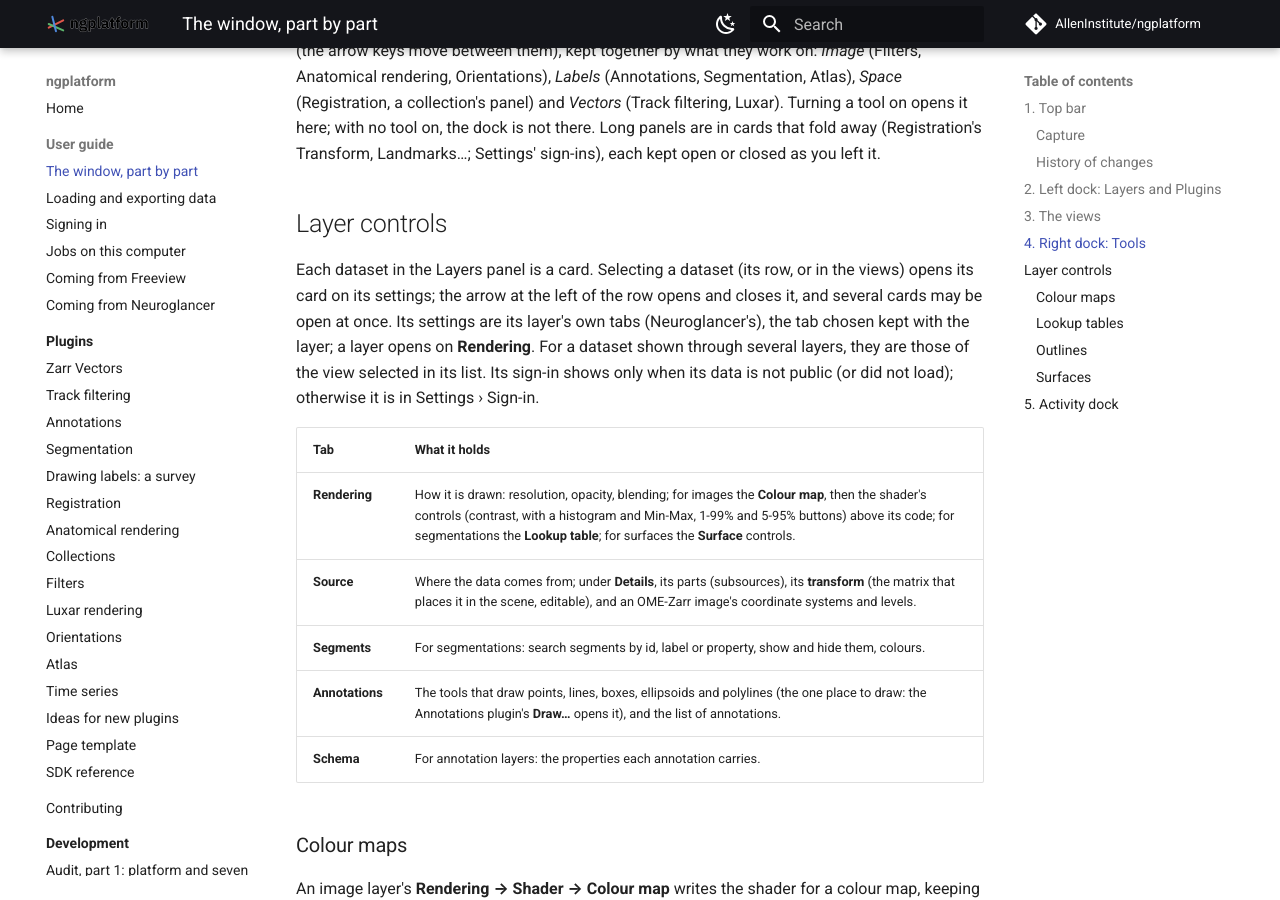
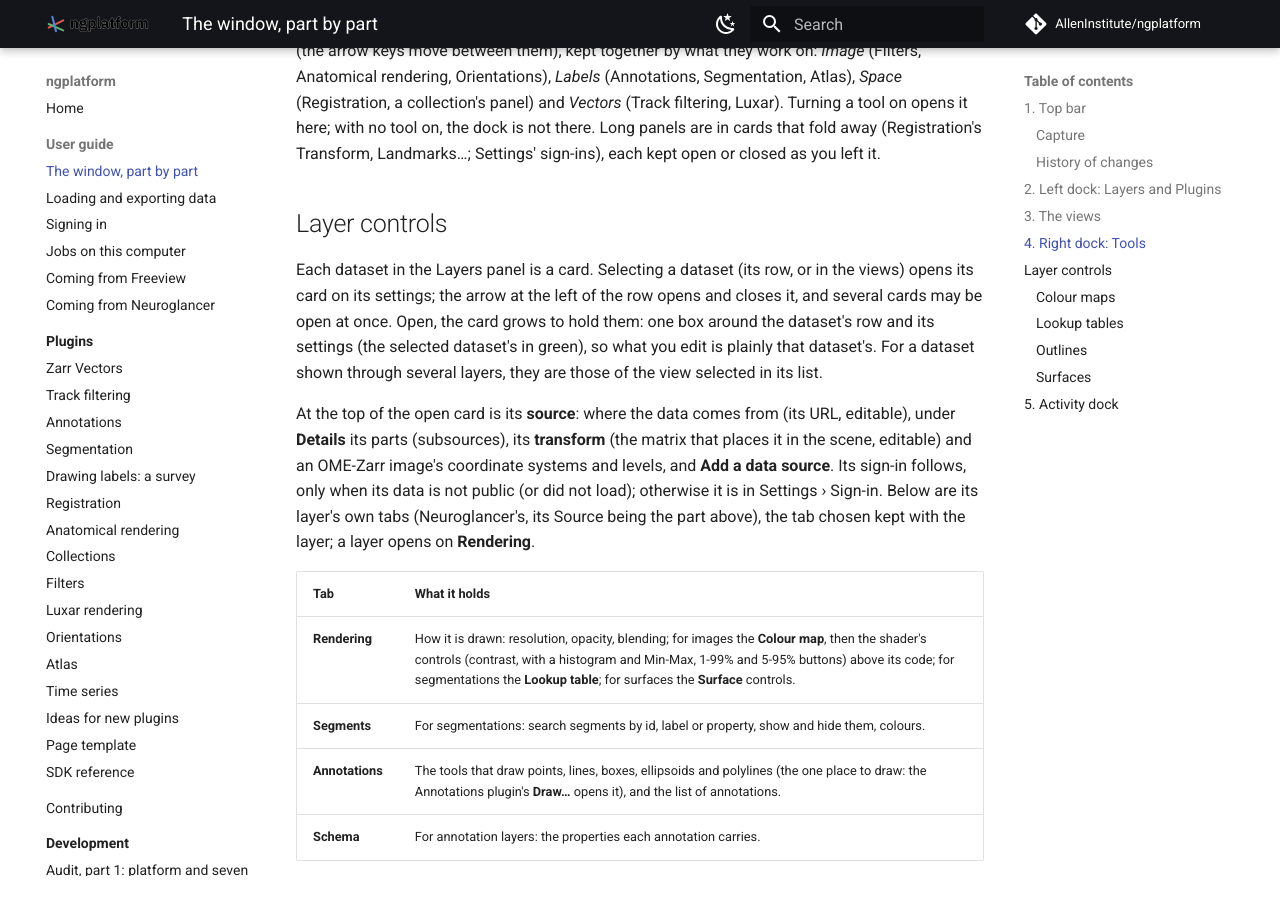
Before and after one commit to AllenInstitute/ngplatform, an MkDocs documentation site: the page built from docs/guide/interface.md, in a window 1280 px wide and 900 px high, scrolled down 4523 px. Built offline with MkDocs 1.6.1 and Material for MkDocs 9.7.7, drawn with Linux system fonts in a browser that asks for light colours; comment, search, counter and statistics services are not loaded.

Commit message:
A dataset's source part of its card, and the open card one box around the row and its settings
The source (URL, details, transform, Add a data source) sits at the top of
the open card, above the layer's tabs, no longer one of them; the card
grows to hold the settings in one bordered box with its row (the selected
dataset's in green), so what is edited is plainly that dataset's.

```diff
--- a/docs/guide/interface.md
+++ b/docs/guide/interface.md
@@ -159,17 +159,24 @@ each kept open or closed as you left it.
 
 Each dataset in the Layers panel is a card. Selecting a dataset (its row,
 or in the views) opens its card on its settings; the arrow at the left of
-the row opens and closes it, and several cards may be open at once. Its
-settings are its layer's own tabs (Neuroglancer's), the tab chosen kept
-with the layer; a layer opens on **Rendering**. For a dataset shown
-through several layers, they are those of the view selected in its list.
-Its sign-in shows only when its data is not public (or did not load);
-otherwise it is in Settings › Sign-in.
+the row opens and closes it, and several cards may be open at once. Open,
+the card grows to hold them: one box around the dataset's row and its
+settings (the selected dataset's in green), so what you edit is plainly
+that dataset's. For a dataset shown through several layers, they are those
+of the view selected in its list.
+
+At the top of the open card is its **source**: where the data comes from
+(its URL, editable), under **Details** its parts (subsources), its
+**transform** (the matrix that places it in the scene, editable) and an
+OME-Zarr image's coordinate systems and levels, and **Add a data source**.
+Its sign-in follows, only when its data is not public (or did not load);
+otherwise it is in Settings › Sign-in. Below are its layer's own tabs
+(Neuroglancer's, its Source being the part above), the tab chosen kept
+with the layer; a layer opens on **Rendering**.
 
 | Tab | What it holds |
 |---|---|
 | **Rendering** | How it is drawn: resolution, opacity, blending; for images the **Colour map**, then the shader's controls (contrast, with a histogram and Min-Max, 1-99% and 5-95% buttons) above its code; for segmentations the **Lookup table**; for surfaces the **Surface** controls. |
-| **Source** | Where the data comes from; under **Details**, its parts (subsources), its **transform** (the matrix that places it in the scene, editable), and an OME-Zarr image's coordinate systems and levels. |
 | **Segments** | For segmentations: search segments by id, label or property, show and hide them, colours. |
 | **Annotations** | The tools that draw points, lines, boxes, ellipsoids and polylines (the one place to draw: the Annotations plugin's **Draw…** opens it), and the list of annotations. |
 | **Schema** | For annotation layers: the properties each annotation carries. |
```
Also changed, not shown: CHANGELOG.md (+4 -2 lines), docs/guide/from-neuroglancer.md (+1 -1 lines), docs/plugins/collections.md (+2 -2 lines), docs/plugins/time-series.md (+1 -1 lines), src/ui/styles.css (+13 -5 lines), 7 other files.
